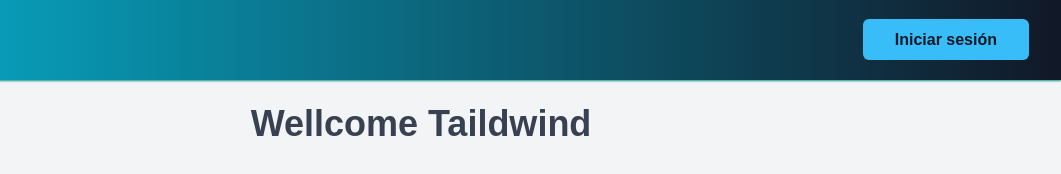
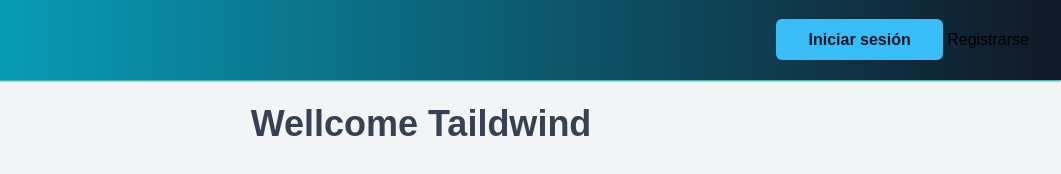
Before and after one commit to Riload78/app-wallapop-js, a website with bundled scripts: page index.html in a window 1280 px wide. Shown: the full height of the page, 219-1280 px from the left. Built offline with nearby package versions, Linux system fonts and the light colour scheme; files whose address does not match are found by name.

Commit message:
Session Controller Init

```diff
--- a/index.html
+++ b/index.html
@@ -14,9 +14,7 @@
                         <img src="./src/images/logo-codepop.svg" alt="">
                     </a>
                 </div>
-                <div class="nav-wrapper">
-                   <a class="btn-primary" href="./login.html">Iniciar sesión</a>
-                </div>
+                <div class="nav-wrapper"></div>
             </div>
         </header>
         <div class="content">
--- a/src/js/index.js
+++ b/src/js/index.js
@@ -1,10 +1,12 @@
 import { notificationControler } from "./notification/notification-controller.js";
 import { productController } from "./product/productController.js";
 import { loaderController } from "./loader/loader-controller.js";
+import { sessionController } from "./session/session-controller.js";
 
 const productListWrapper = document.querySelector('.list-wrapper')
 const notificationWrapper = document.querySelector('.notification-wrapper')
 const loaderWrapper = document.querySelector('.loader-wrapper')
+const sessionWapper = document.querySelector('.nav-wrapper')
 
 
 const { showNotification } = notificationControler(notificationWrapper)
@@ -23,3 +25,4 @@
 })
 
 productController(productListWrapper)
+sessionController(sessionWapper)
--- /dev/null
+++ b/src/js/session/session-controller.js
@@ -0,0 +1,13 @@
+import { buildLoggedNav, buildNotLoggedNav } from './session-view.js'
+
+export const sessionController = (sessionWapper) => {
+    console.log(sessionWapper);
+    const token = localStorage.getItem('token')
+
+    // Comprobar si existe sesion
+    const isSession = () => token
+    // Si existe session -> vista pintara html ->añadir twwet - nombre ususario
+    // sSi n o exista -> html -> btn login || register
+    sessionWapper.innerHTML = isSession() ? buildLoggedNav() : buildNotLoggedNav();
+
+}
--- /dev/null
+++ b/src/js/session/session-view.js
@@ -0,0 +1,14 @@
+export const buildLoggedNav = () => {
+    return `
+        <img class="w-10 h-10 p-1 rounded-full ring-2 ring-gray-300 dark:ring-gray-500" src="/docs/images/people/profile-picture-5.jpg" alt="Bordered avatar">
+        <a class="btn-primary" href="./create.html">Añadir producto</a>
+
+    `
+}
+
+export const buildNotLoggedNav = () => {
+    return `
+        <a class="btn-primary" href="./login.html">Iniciar sesión</a>
+        <a class="btn-secondary" href="./register.html">Registrarse</a>
+    `
+}
```
